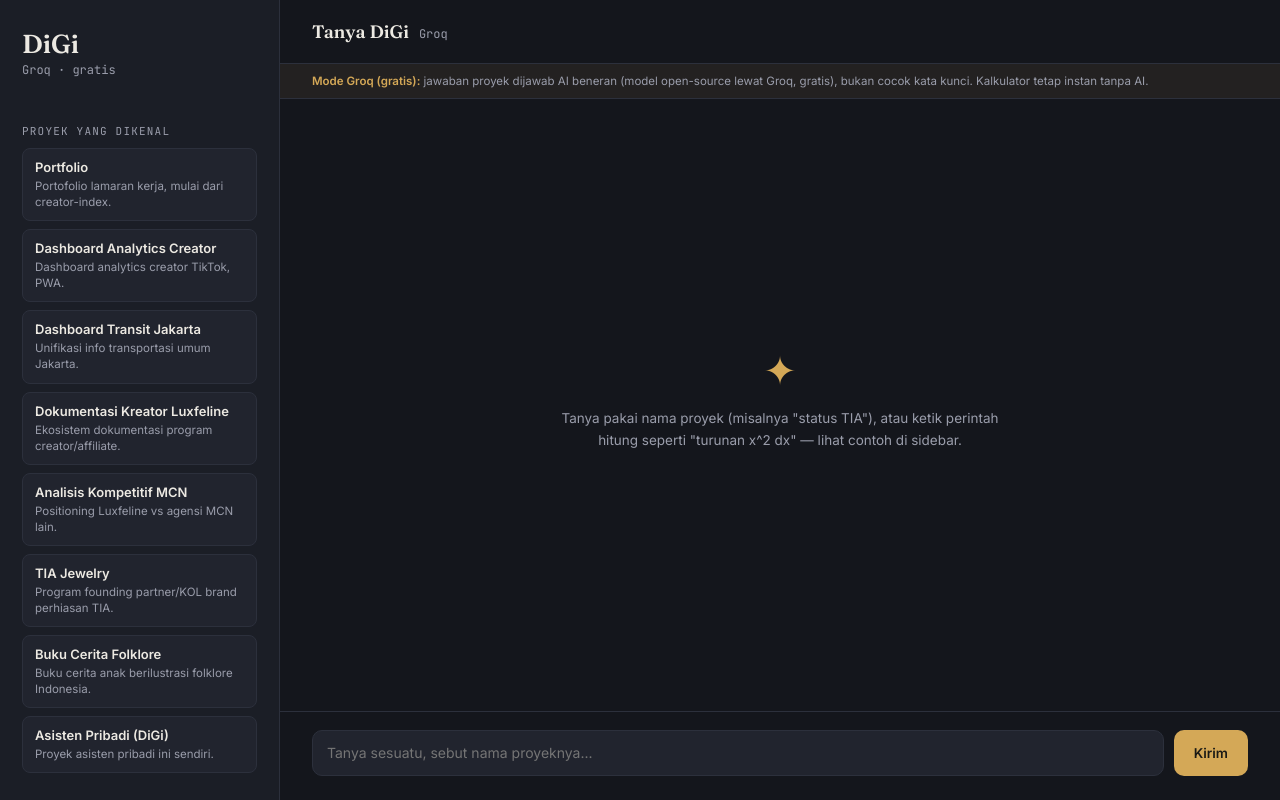
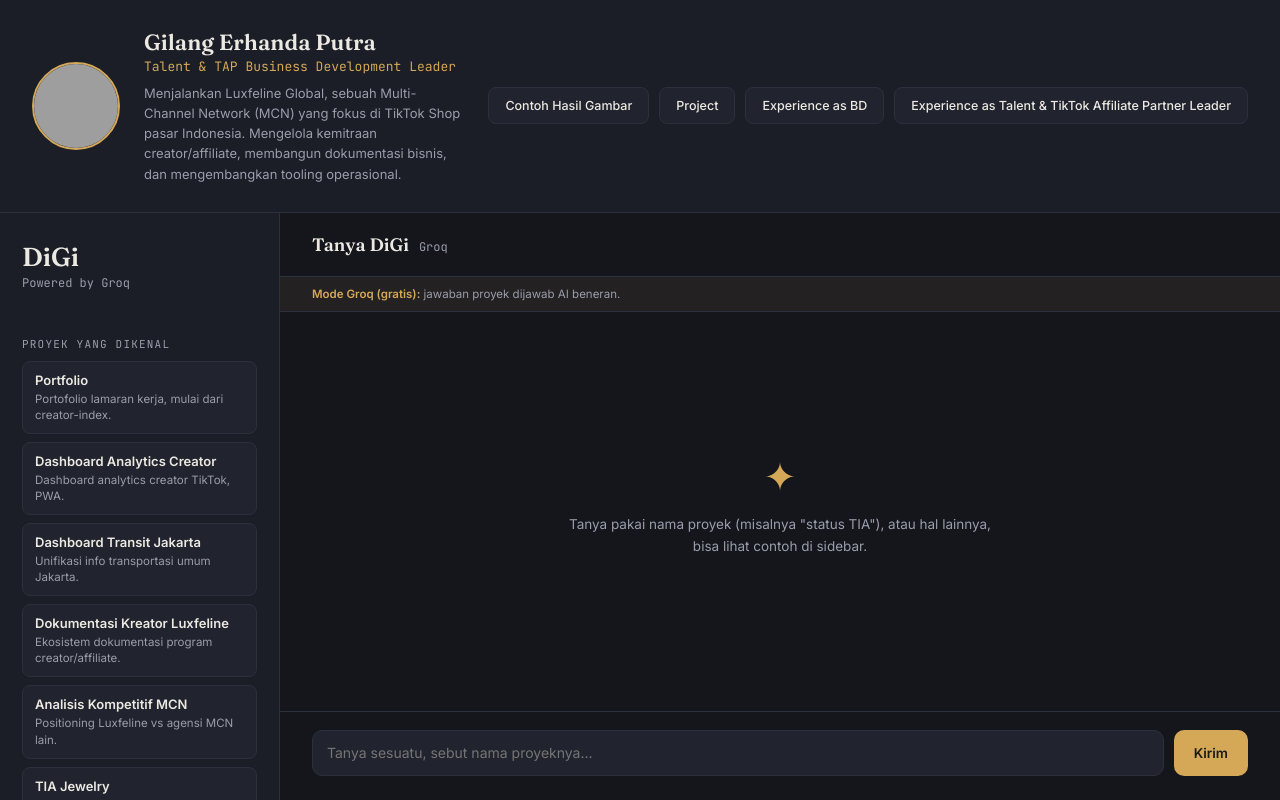
Before and after one commit to Jester-GE/Gilang-Digital-AI, a website: page index.html in a window 1280 px wide. Drawn offline with nearby package versions, Linux system fonts and the light colour scheme; grey boxes are pictures that could not be loaded.

Commit message:
Update index.html

```diff
--- a/index.html
+++ b/index.html
@@ -3,7 +3,7 @@
 <head>
 <meta charset="UTF-8">
 <meta name="viewport" content="width=device-width, initial-scale=1.0">
-<title>DiGi — Digital Version of Gilang (Groq, gratis)</title>
+<title>Gilang's Portofolio</title>
 <link rel="preconnect" href="https://fonts.googleapis.com">
 <link href="https://fonts.googleapis.com/css2?family=Fraunces:opsz,wght@9..144,400;9..144,600&family=Inter:wght@400;500;600&family=JetBrains+Mono:wght@400;500&display=swap" rel="stylesheet">
 <script src="https://cdnjs.cloudflare.com/ajax/libs/mathjs/12.4.2/math.min.js"></script>
@@ -25,8 +25,78 @@
     color:var(--text);
     font-family:'Inter',sans-serif;
     display:flex;
+    flex-direction:column;
     overflow:hidden;
   }
+
+  #app{
+    display:flex;
+    flex:1;
+    min-height:0;
+    overflow:hidden;
+  }
+
+  #hero{
+    display:flex;
+    align-items:center;
+    gap:24px;
+    padding:28px 32px;
+    background:var(--panel);
+    border-bottom:1px solid var(--line);
+    flex-wrap:wrap;
+  }
+  #hero-photo{
+    width:88px;
+    height:88px;
+    border-radius:50%;
+    object-fit:cover;
+    background:var(--panel-2);
+    border:2px solid var(--gold);
+    flex-shrink:0;
+  }
+  #hero-text{
+    flex:1;
+    min-width:240px;
+  }
+  #hero-name{
+    font-family:'Fraunces',serif;
+    font-size:22px;
+    font-weight:600;
+    margin:0 0 2px 0;
+  }
+  #hero-title{
+    font-size:13px;
+    color:var(--gold);
+    font-family:'JetBrains Mono',monospace;
+    margin:0 0 8px 0;
+  }
+  #hero-desc{
+    font-size:13px;
+    color:var(--text-dim);
+    line-height:1.55;
+    max-width:640px;
+    margin:0;
+  }
+  #hero-buttons{
+    display:flex;
+    flex-wrap:wrap;
+    gap:10px;
+    flex-shrink:0;
+  }
+  .hero-btn{
+    background:var(--panel-2);
+    border:1px solid var(--line);
+    color:var(--text);
+    font-family:'Inter',sans-serif;
+    font-size:12.5px;
+    font-weight:500;
+    padding:10px 16px;
+    border-radius:8px;
+    cursor:pointer;
+    transition:border-color .15s ease, color .15s ease;
+    white-space:nowrap;
+  }
+  .hero-btn:hover{ border-color:var(--gold); color:var(--gold); }
 
   #sidebar{
     width:280px;
@@ -197,9 +267,26 @@
 </head>
 <body>
 
+<div id="hero">
+  <!-- Ganti src di bawah ini dengan foto kamu (bisa file lokal atau link gambar) -->
+  <img id="hero-photo" src="https://drive.google.com/file/d/1ZcFZMq-30YNQNnRKigL1v_xzaNVZyr9-/view?usp=sharing" alt="Foto Gilang Erhanda Putra">
+  <div id="hero-text">
+    <p id="hero-name">Gilang Erhanda Putra</p>
+    <p id="hero-title">Talent & TAP Business Development Leader</p>
+    <p id="hero-desc">Menjalankan Luxfeline Global, sebuah Multi-Channel Network (MCN) yang fokus di TikTok Shop pasar Indonesia. Mengelola kemitraan creator/affiliate, membangun dokumentasi bisnis, dan mengembangkan tooling operasional.</p>
+  </div>
+  <div id="hero-buttons">
+    <button class="hero-btn" data-target="gallery">Contoh Hasil Gambar</button>
+    <button class="hero-btn" data-target="projects">Project</button>
+    <button class="hero-btn" data-target="bd-experience">Experience as BD</button>
+    <button class="hero-btn" data-target="talent-experience">Experience as Talent &amp; TikTok Affiliate Partner Leader</button>
+  </div>
+</div>
+
+<div id="app">
 <div id="sidebar">
   <p class="brand">DiGi</p>
-  <p class="brand-sub">Groq · gratis</p>
+  <p class="brand-sub">Powered by Groq</p>
 
   <div class="section-label">Proyek yang dikenal</div>
   <div id="project-list"></div>
@@ -208,7 +295,7 @@
   <div id="calc-list"></div>
 
   <div id="sidebar-footer">
-    Jawaban proyek dan pertanyaan umum dijawab Groq API (gratis, model Llama/GPT-OSS open-source). Kalkulator tetap murni math.js, instan tanpa AI. Klik kartu untuk contoh.
+  Beberapa topik yang disediakan, Klik untuk melihat detailnya.
   </div>
 </div>
 
@@ -219,13 +306,13 @@
   </div>
 
   <div id="mode-banner">
-    <b>Mode Groq (gratis):</b> jawaban proyek dijawab AI beneran (model open-source lewat Groq, gratis), bukan cocok kata kunci. Kalkulator tetap instan tanpa AI.
+    <b>Mode Groq (gratis):</b> jawaban proyek dijawab AI beneran.
   </div>
 
   <div id="messages">
     <div id="empty-state">
       <div class="glyph">✦</div>
-      <p>Tanya pakai nama proyek (misalnya "status TIA"), atau ketik perintah hitung seperti "turunan x^2 dx" — lihat contoh di sidebar.</p>
+      <p>Tanya pakai nama proyek (misalnya "status TIA"), atau hal lainnya, bisa lihat contoh di sidebar.</p>
     </div>
   </div>
 
@@ -233,6 +320,7 @@
     <textarea id="input" rows="1" placeholder="Tanya sesuatu, sebut nama proyeknya..."></textarea>
     <button id="send-btn">Kirim</button>
   </div>
+</div>
 </div>
 
 <script>
@@ -415,7 +503,7 @@ const GROQ_MODEL = "openai/gpt-oss-20b"; // cek console.groq.com/docs/models kal
 // Ini keputusan sadar: dipilih karena Groq gratis (bukan biaya per pemakaian)
 // dan situsnya cuma untuk lingkup kecil. Kalau nanti mau disembunyikan dari
 // publik, satu-satunya cara adalah lewat backend/proxy.
-const GROQ_API_KEY = "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";
+const GROQ_API_KEY = "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";
 let groqHistory = []; // format OpenAI-compatible: {role: 'user'|'assistant', content: string}
 
 async function askGroq(apiKey, message){
@@ -459,6 +547,12 @@ const inputEl = document.getElementById('input');
 const sendBtn = document.getElementById('send-btn');
 const projectListEl = document.getElementById('project-list');
 let emptyStateEl = document.getElementById('empty-state');
+
+document.querySelectorAll('.hero-btn').forEach(btn => {
+  btn.addEventListener('click', () => {
+    addMessage('assistant', `Bagian "${btn.textContent}" belum diisi. Ganti fungsi tombol ini di kode (cari class="hero-btn" di HTML) begitu kontennya sudah siap.`);
+  });
+});
 
 PROJECTS.forEach(p => {
   const card = document.createElement('div');
```
